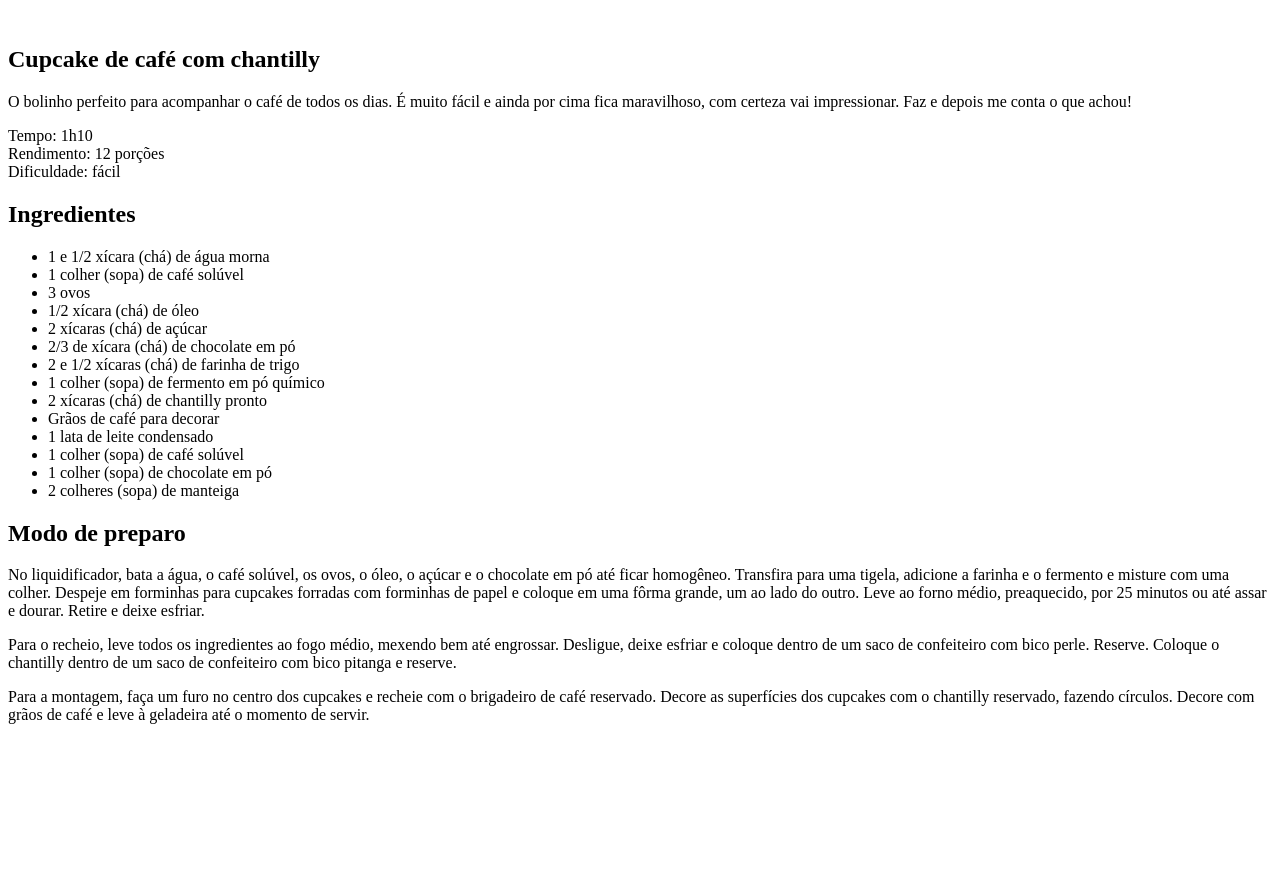
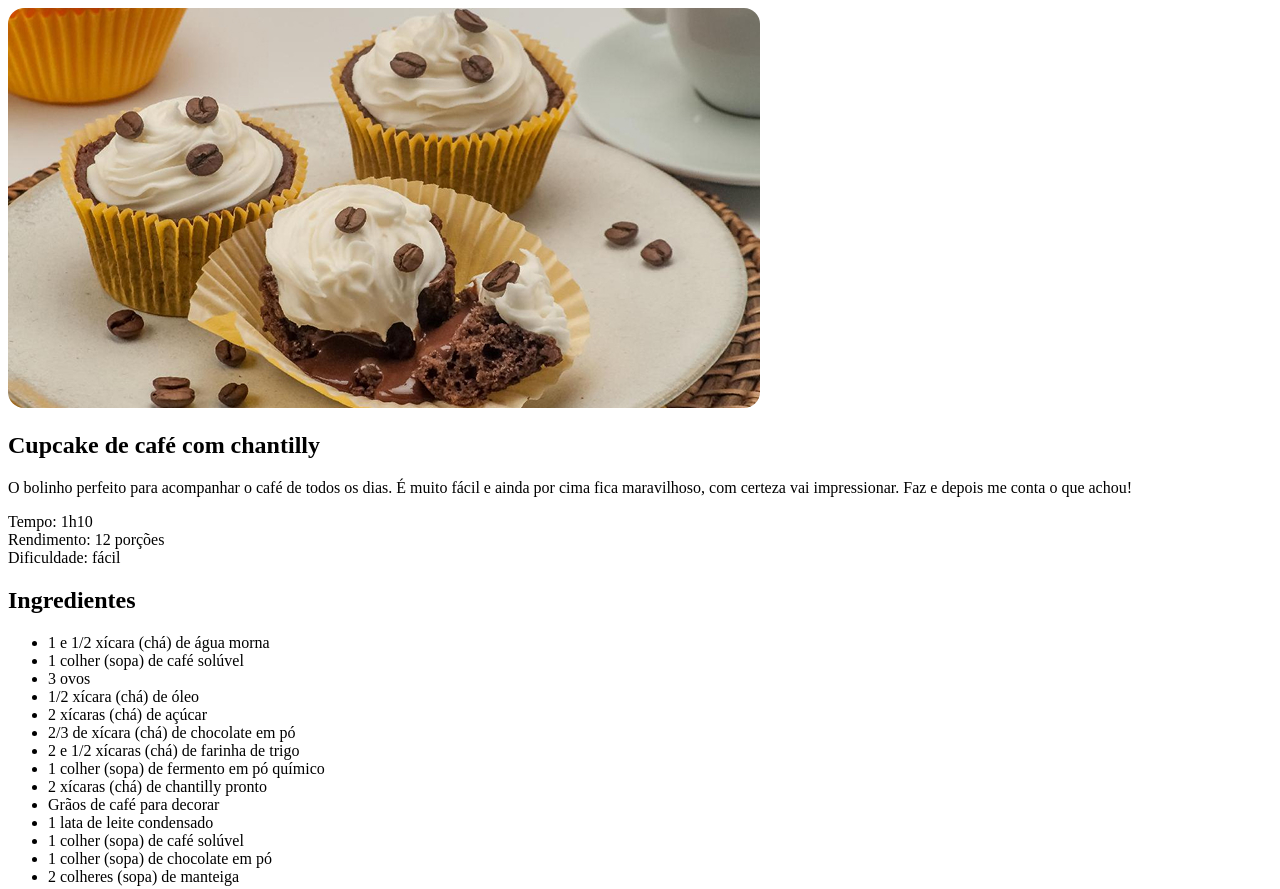
Before and after one commit to muriloguilhermee/projeto-receita, a plain HTML site: page index.html in a window 1280 px wide. Shown: the top 889 px of the page. Before the commit the page ends 800 px from the top, so only its background shows below. Drawn offline with Linux system fonts and the light colour scheme.

Commit message:
adicionando Imagens e style.css

```diff
--- a/index.html
+++ b/index.html
@@ -4,10 +4,11 @@
   <meta charset="UTF-8">
   <meta name="viewport" content="width=device-width, initial-scale=1.0">
   <title>Página de receita</title>
+  <link rel="stylesheet" href="style.css">
 </head>
 <body>
     <div id="page">
-        <img src="" alt="">
+        <img src="imagens/mainjpeg.jpg" alt="Imagem de um cupcake com grãos de café e um chantilly">
     </div>
     <main>
         <section id="about">
--- /dev/null
+++ b/style.css
@@ -0,0 +1,5 @@
+@charset "UTF-8";
+
+img {
+    border-radius: 16px;
+}
```
Also changed, not shown: imagens/Página de receita.jpg (added), imagens/main-image.png (added), imagens/mainjpeg.jpg (added).
